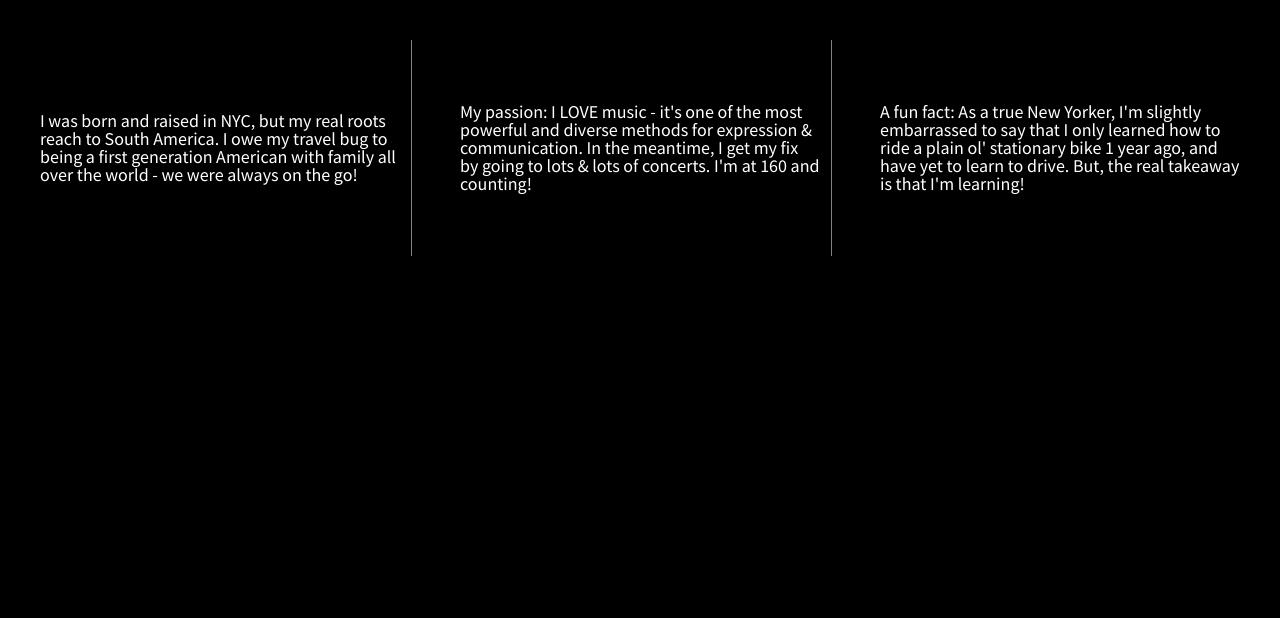
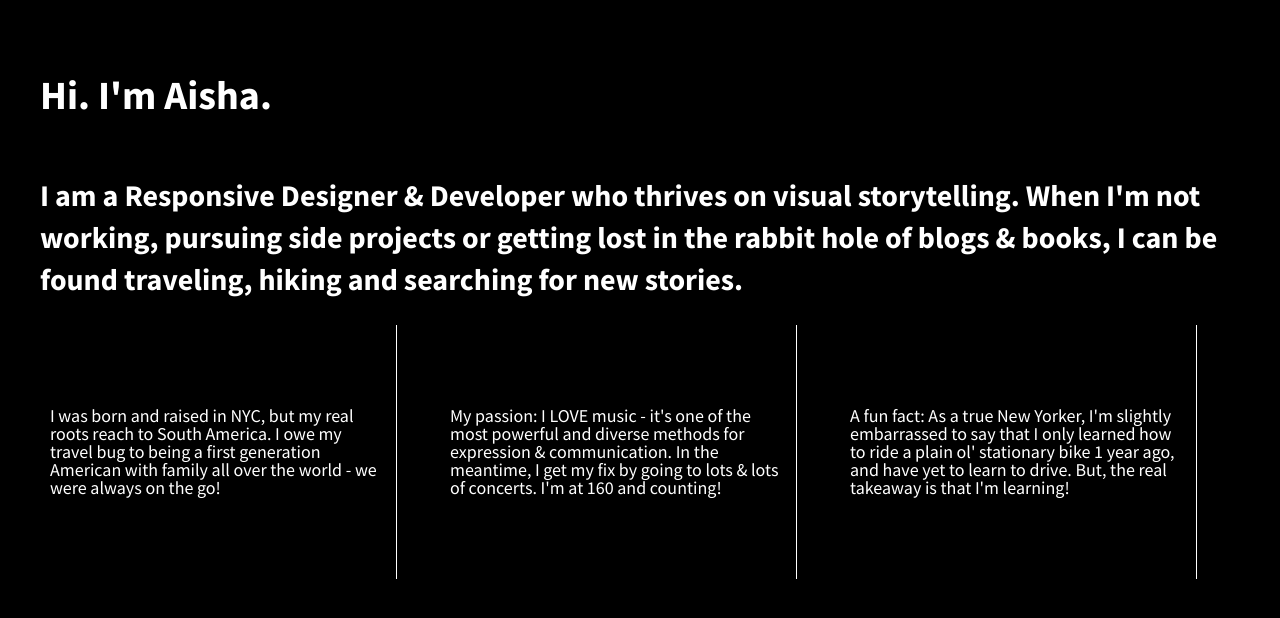
Before and after one commit to kelsey-ryan/divs-flexbox-starter, a plain HTML site: page index.html in a window 1280 px wide. Drawn offline with nearby package versions, Linux system fonts and the light colour scheme.

Commit message:
Added header and intro

```diff
--- a/css/main.css
+++ b/css/main.css
@@ -106,6 +106,20 @@ body {
   padding: 2em;
   font-size: 1.25em;
   height: 100%;
+
+}
+
+header{
+  color:#fff;
+}
+
+main{
+  color: #fff;
+  font-weight: 300;
+}
+
+main h2 span{
+  font-weight: 900;
 }
 
 .wrapper {
@@ -114,24 +128,23 @@ body {
   justify-content: space-between;
   align-items: center;
   font-weight: 500;
+
 }
 
 .div-1, .div-2, .div-3 {
   display: flex;
-  width: 30%;
+  width: 28%;
   justify-content: center;
   align-items: center;
   color: #fff;
   line-height: 1em;
   font-size: 0.9em;
   background-color: #000000;
-  height: 12em;
+  padding: 10px;
+  margin:0;
+  height: 13em;
   margin: 0;
-}
-
-.div-1, .div-2 {
-  border-right: 1px solid gray;
-  padding-right: 0.6em;
+  border-right: 1px solid #fff;
 }
 
 
--- a/index.html
+++ b/index.html
@@ -22,6 +22,12 @@
         <![endif]-->
 
         <section class="wrapper">
+          <header>
+            <h1>Hi. I'm Aisha.</h1>
+          </header>
+          <main>
+            <h2>I am a <span>Responsive Designer &amp; Developer</span> who thrives on visual storytelling. When I'm not working, pursuing side projects or getting lost in the rabbit hole of blogs &amp; books, I can be found traveling, hiking and searching for new stories.</h2>
+          </main>
             <div class="div-1">
                 <p>I was born and raised in NYC, but my real roots reach to South America. I owe my travel bug to being a first generation American with family all over the world - we were always on the go!</p>
             </div>
@@ -31,6 +37,8 @@
             <div class="div-3">
                 <p>A fun fact: As a true New Yorker, I'm slightly embarrassed to say that I only learned how to ride a plain ol' stationary bike 1 year ago, and have yet to learn to drive. But, the real takeaway is that I'm learning!</p>
             </div>
+            <footer>
+            </footer>
         </section>
 
         <script src="https://ajax.googleapis.com/ajax/libs/jquery/1.11.3/jquery.min.js"></script>
```
